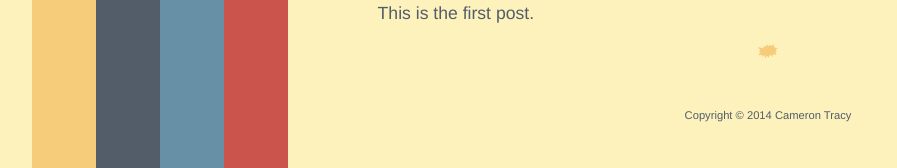
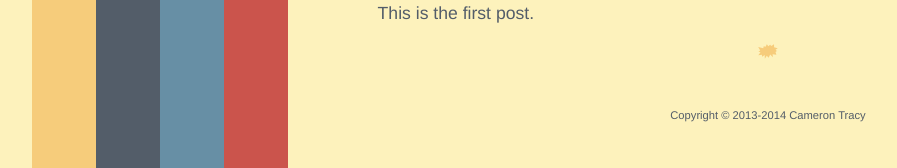
Before and after one commit to thatcameron/jekyll, a Jekyll site: the page built from index.html, in a window 1280 px wide. Shown: the part 1494-1662 px from the top of the page, without its empty margins (32-929 px from the left). Built offline with Jekyll 4.4.1, drawn with Linux system fonts in a browser that asks for light colours; Markdown is read by kramdown in place of the engine named in the settings.

Commit message:
Another footer test

```diff
--- a/_includes/footer.html
+++ b/_includes/footer.html
@@ -1 +1 @@
-  <footer><a href="http://creativecommons.org/licenses/by-nc-nd/4.0/">Copyright &copy; {% assign copyYear = '2014' %}{% assign curYear = site.time | date: "%Y" %}{{ copyYear }}{% if copyYear != curYear %}-{{ curYear }}{% endif %}</a> Cameron Tracy</footer>
+  <footer><a href="http://creativecommons.org/licenses/by-nc-nd/4.0/">Copyright &copy; {% assign copyYear = '2013' %}{% assign curYear = site.time | date: "%Y" %}{{ copyYear }}{% if copyYear != curYear %}-{{ curYear }}{% endif %}</a> Cameron Tracy</footer>
```
